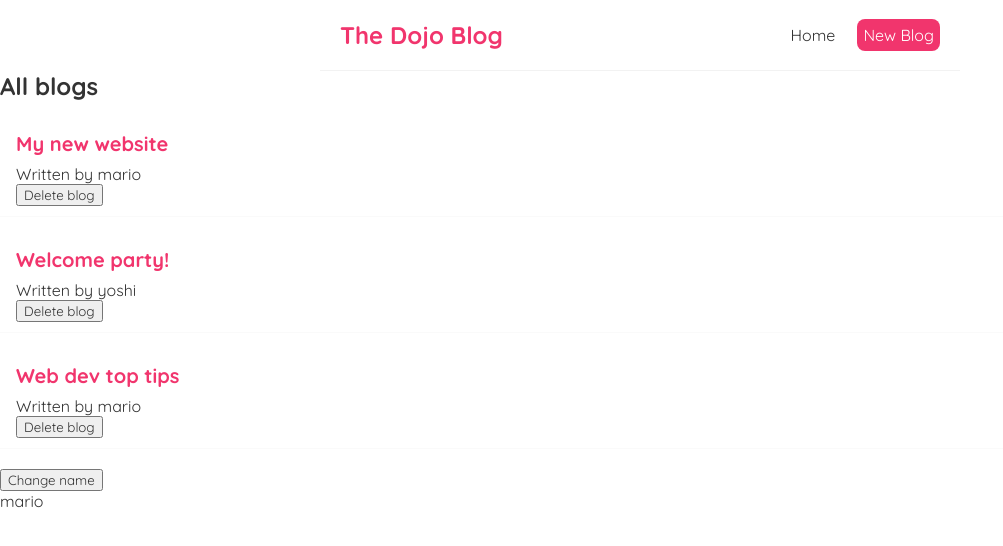
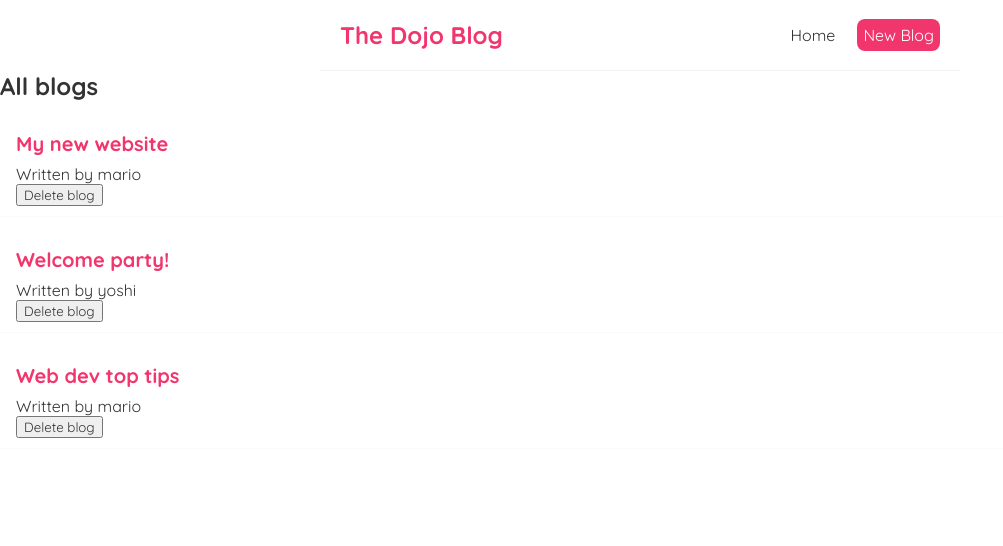
Before and after one commit to Cleomir/learning-react-hooks, a React (Create React App) app: page / in a window 1280 px wide. Shown: the top 546 px of the page, without its empty margins (0-1003 px from the left). Built offline with nearby package versions, Linux system fonts and the light colour scheme; data requests are answered from the project's data file.

Commit message:
Add fetchBlogs request

```diff
--- a/src/Home.js
+++ b/src/Home.js
@@ -3,32 +3,20 @@ import { useState, useEffect } from "react";
 import BlogList from "./BlogList";
 
 const Home = () => {
-  const [blogs, setBlogs] = useState([
-    { title: "My new website", body: "lorem ipsum...", author: "mario", id: 1 },
-    { title: "Welcome party!", body: "lorem ipsum...", author: "yoshi", id: 2 },
-    {
-      title: "Web dev top tips",
-      body: "lorem ipsum...",
-      author: "mario",
-      id: 3,
-    },
-  ]);
-  const [name, setName] = useState("mario");
-
-  const handleDelete = (id) => {
-    const blogsLeft = blogs.filter((blog) => blog.id !== id);
-    setBlogs(blogsLeft);
-  };
+  const [blogs, setBlogs] = useState(null);
 
   useEffect(() => {
-    console.log("Use effect ran");
-  }, [name]);
+    const fetchBlogs = async () => {
+      const jsonResponse = await fetch("http://localhost:8000/blogs");
+      const response = await jsonResponse.json();
+      setBlogs(response);
+    };
+    fetchBlogs();
+  }, []);
 
   return (
     <div className="home">
-      <BlogList blogs={blogs} title="All blogs" handleDelete={handleDelete} />
-      <button onClick={() => setName("luigi")}>Change name</button>
-      <p>{name}</p>
+      {blogs && <BlogList blogs={blogs} title="All blogs" />}
     </div>
   );
 };
```
